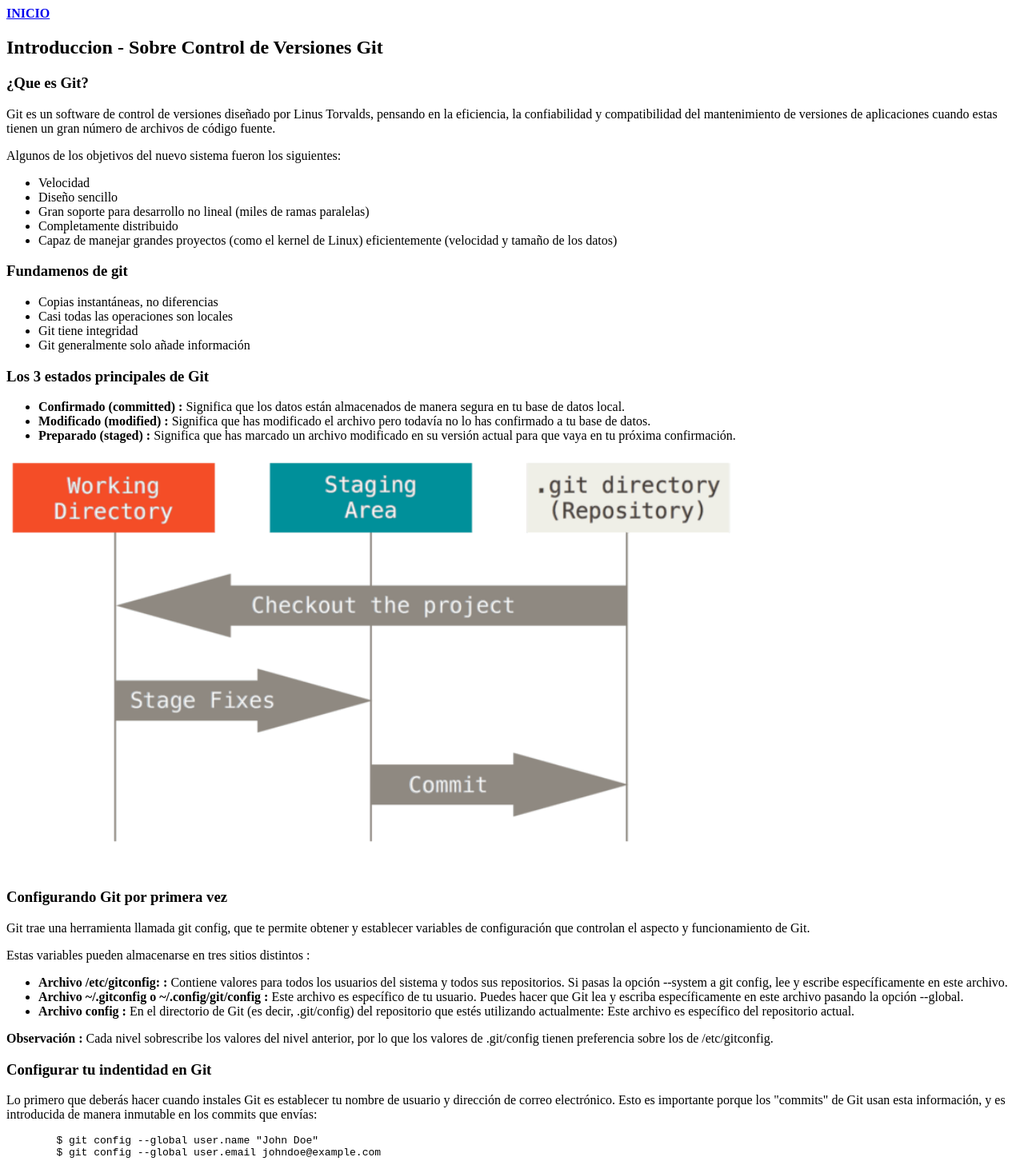
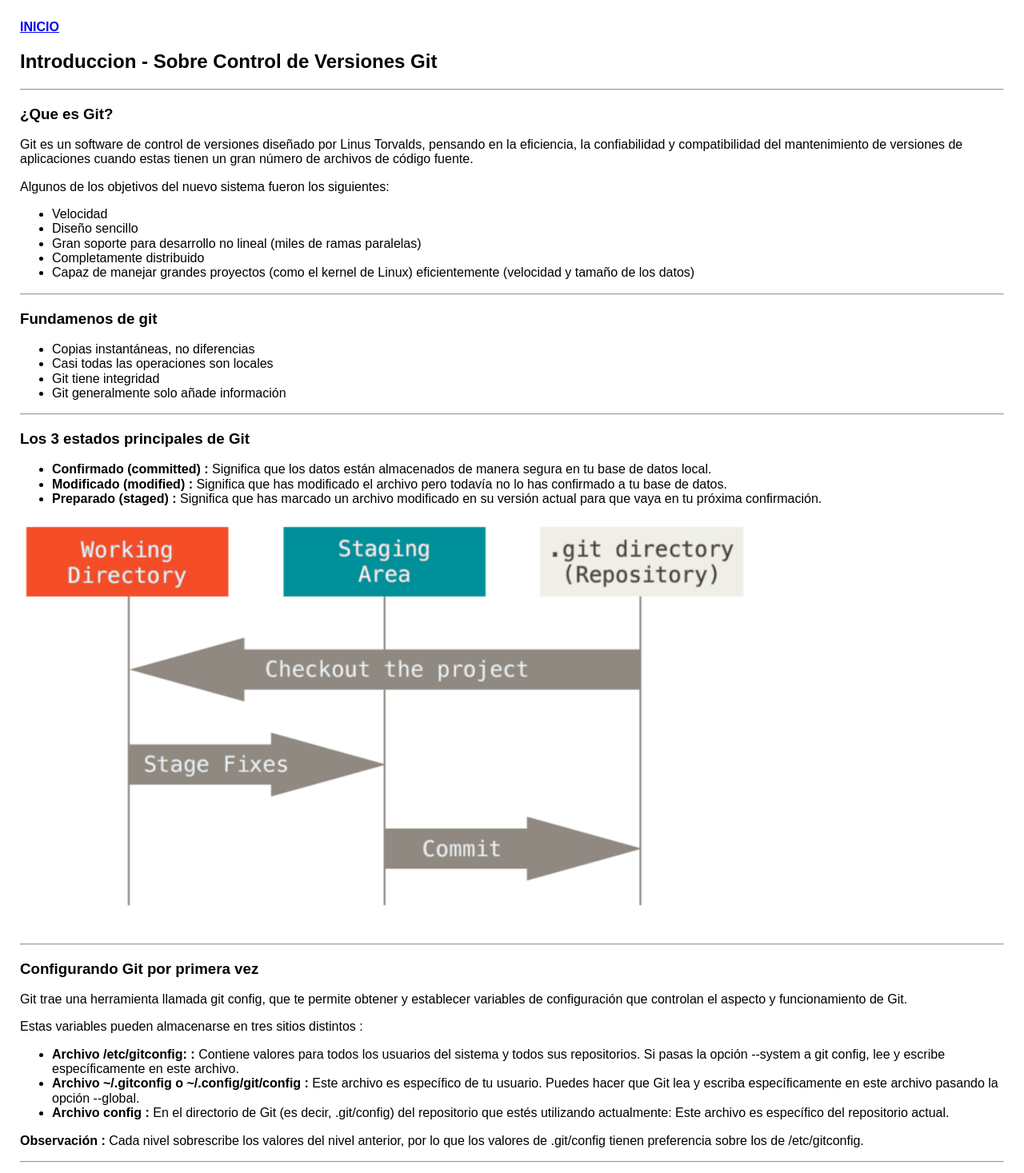
Before and after one commit to kiobrs33/git-app, a plain HTML site: page pages/Introduccion.html in a window 1280 px wide. Shown: the top 1467 px of the page at 80% size. Drawn offline with Linux system fonts and the light colour scheme.

Commit message:
Agregando estilos a introduccion.page

```diff
--- a/pages/Introduccion.html
+++ b/pages/Introduccion.html
@@ -3,11 +3,15 @@
   <head>
     <meta charset="UTF-8" />
     <meta name="viewport" content="width=device-width, initial-scale=1.0" />
+    <link rel="stylesheet" href="/css/normalize.css" />
+    <link rel="stylesheet" href="/css/styles.css" />
     <title>Introduccion Git</title>
   </head>
   <body>
     <a href="/index.html"><b>INICIO</b></a>
     <h2>Introduccion - Sobre Control de Versiones Git</h2>
+
+    <hr />
 
     <section>
       <h3>¿Que es Git?</h3>
@@ -33,6 +37,8 @@
       </ul>
     </section>
 
+    <hr />
+
     <section>
       <h3>Fundamenos de git</h3>
       <ul>
@@ -42,6 +48,8 @@
         <li>Git generalmente solo añade información</li>
       </ul>
     </section>
+
+    <hr />
 
     <section>
       <h3>Los 3 estados principales de Git</h3>
@@ -70,6 +78,8 @@
       </ul>
       <img src="/images/estadosGit.png" alt="" />
     </section>
+
+    <hr />
 
     <section>
       <h3>Configurando Git por primera vez</h3>
@@ -117,6 +127,8 @@
       </p>
     </section>
 
+    <hr />
+
     <section>
       <h3>Configurar tu indentidad en Git</h3>
 
@@ -132,6 +144,8 @@
         $ git config --global user.email johndoe@example.com
       </pre>
     </section>
+
+    <hr />
 
     <section>
       <h3>Comprobando tu configuracion en git</h3>
```
